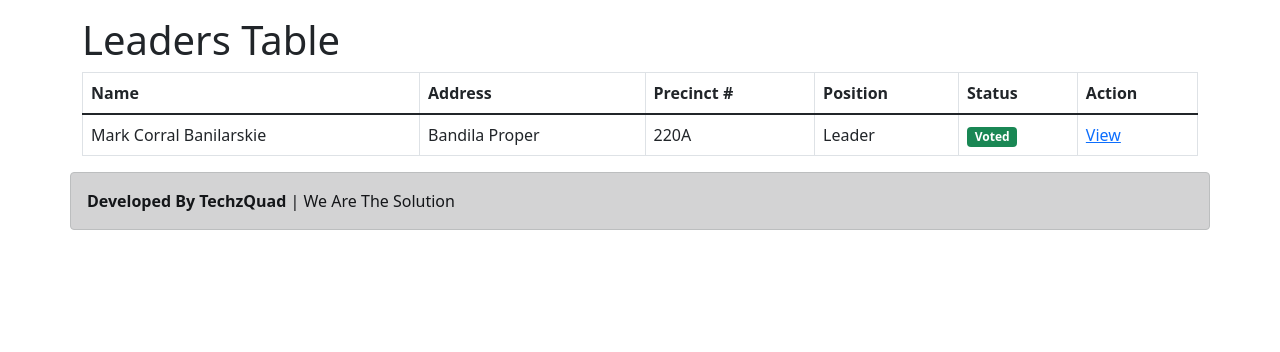
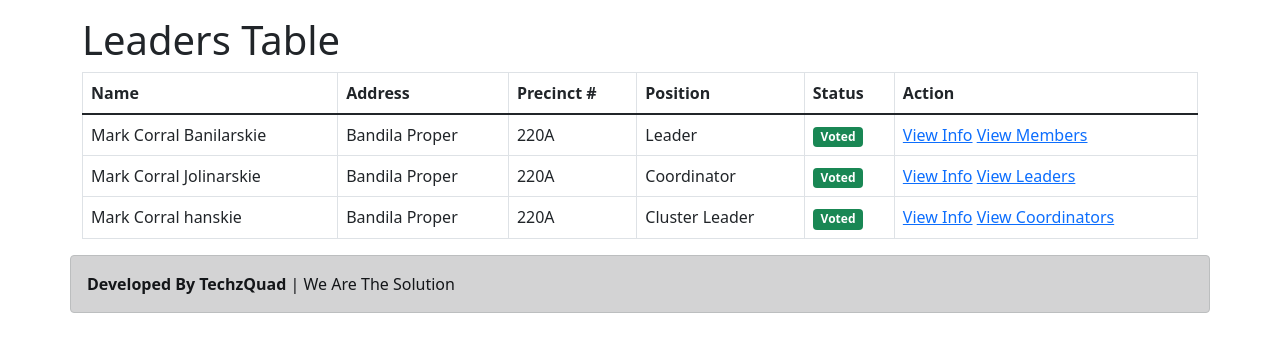
Before and after one commit to TechzQuad/Team-Asenso, a PHP site: page /voters.php in a window 1280 px wide. Shown: the part 56-408 px from the top of the page. Run offline with PHP 8.4, Linux system fonts and the light colour scheme.

Commit message:
Update voters.php

```diff
--- a/voters.php
+++ b/voters.php
@@ -27,7 +27,23 @@
         <td>220A</td>
         <td>Leader</td>
         <td><span class="badge bg-success">Voted</span></td>
-        <td><a href="#">View</a></td>
+        <td><a href="#">View Info</a>&nbsp;<a href="#">View Members</a></td>
+      </tr>
+      <tr>
+        <td>Mark Corral Jolinarskie</td>
+        <td>Bandila Proper</td>
+        <td>220A</td>
+        <td>Coordinator</td>
+        <td><span class="badge bg-success">Voted</span></td>
+        <td><a href="#">View Info</a>&nbsp;<a href="#">View Leaders</a></a></td>
+      </tr>
+      <tr>
+        <td>Mark Corral hanskie</td>
+        <td>Bandila Proper</td>
+        <td>220A</td>
+        <td>Cluster Leader</td>
+        <td><span class="badge bg-success">Voted</span></td>
+        <td><a href="#">View Info</a>&nbsp;<a href="#">View Coordinators</a></a></td>
       </tr>
     </tbody>
   </table>
```
